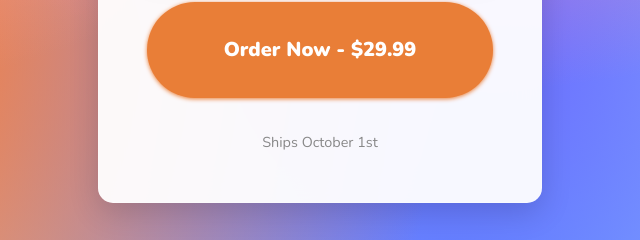
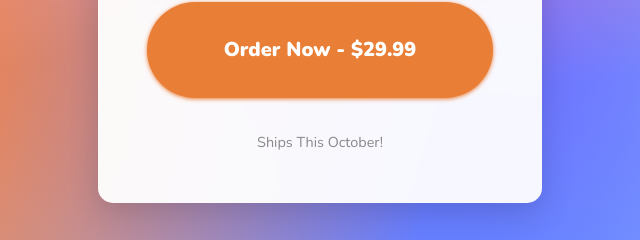
Before and after one commit to Walastik/lello, a plain HTML site: page product.html in a window 1280 px wide. Shown: the part 1112-1352 px from the top of the page, 574-1214 px from the left. Drawn offline with nearby package versions, Linux system fonts and the light colour scheme.

Commit message:
Update product.html

```diff
--- a/product.html
+++ b/product.html
@@ -72,7 +72,7 @@
                 rel="noopener noreferrer">
                 Order Now - $29.99
               </a>
-              <p class="shipping-note">Ships October 1st</p>
+              <p class="shipping-note">Ships This October!</p>
             </div>
           </div>
         </div>
@@ -116,43 +116,6 @@
       </div>
     </section>
 
-    <!-- Product Description Section -->
-    <!-- <section class="section section-center" id="full-description">
-      <div class="content-wrapper">
-        <div class="description-container">
-          <div class="description-content glass-card">
-            <h2>About This Adventure</h2>
-            <div class="description-text">
-              <p>The Adventure Awaits Lello Box is designed for curious minds aged 5-12 who dream of exploring the
-                world. This carefully curated collection combines education with imagination, helping children develop:
-              </p>
-
-              <ul class="feature-list">
-                <li><strong>Cultural Awareness:</strong> Learn about different countries, traditions, and ways of life
-                </li>
-                <li><strong>Geography Skills:</strong> Discover continents, oceans, landmarks, and navigation basics
-                </li>
-                <li><strong>Creative Writing:</strong> Express travel dreams and adventure stories through guided
-                  prompts</li>
-                <li><strong>Fine Motor Skills:</strong> Develop dexterity through crafts and detailed activities</li>
-                <li><strong>Family Connection:</strong> Create meaningful exchanges with loved ones through letter
-                  writing</li>
-              </ul>
-
-              <p>Each activity is screen-free and designed to spark conversations about the wider world, encouraging
-                children to become curious global citizens who appreciate diversity and adventure.</p>
-
-              <div class="age-recommendation">
-                <strong>Recommended Age:</strong> 5-12 years old<br>
-                <strong>Activity Time:</strong> 2-4 hours of engaging content<br>
-                <strong>Adult Supervision:</strong> Minimal - most activities are independent
-              </div>
-            </div>
-          </div>
-        </div>
-      </div>
-    </section> -->
-
     <!-- Call to Action -->
     <section class="section section-alt section-center" id="final-cta">
       <div class="content-wrapper">
```
